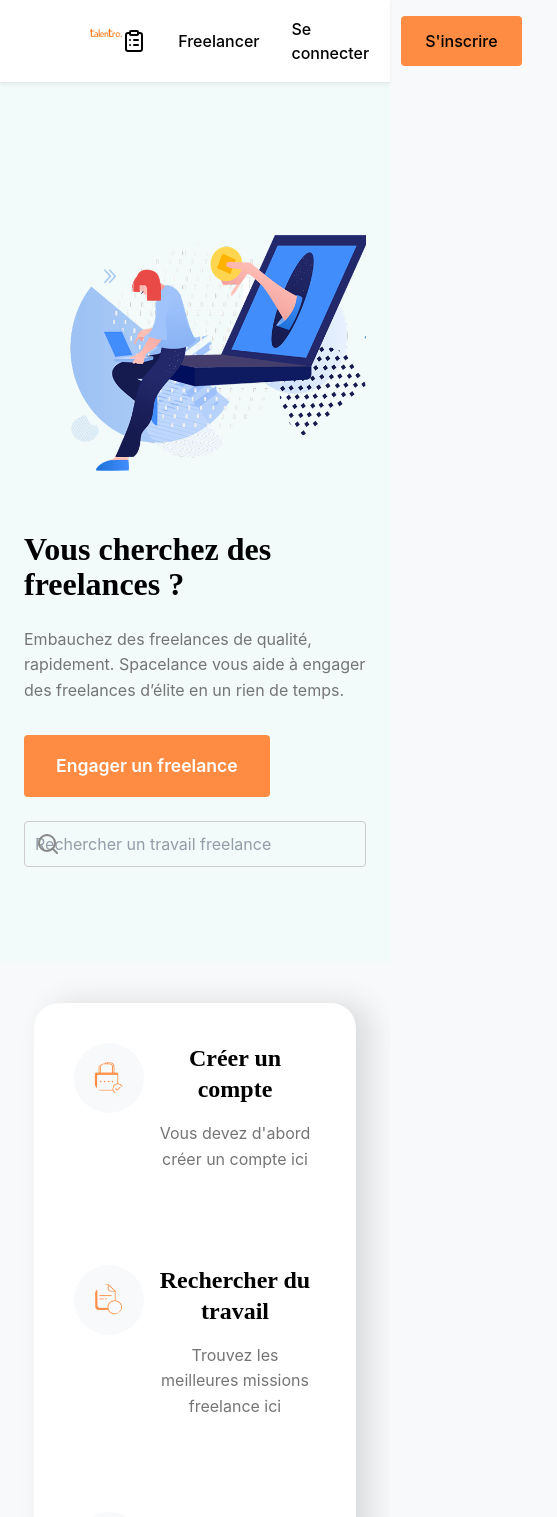
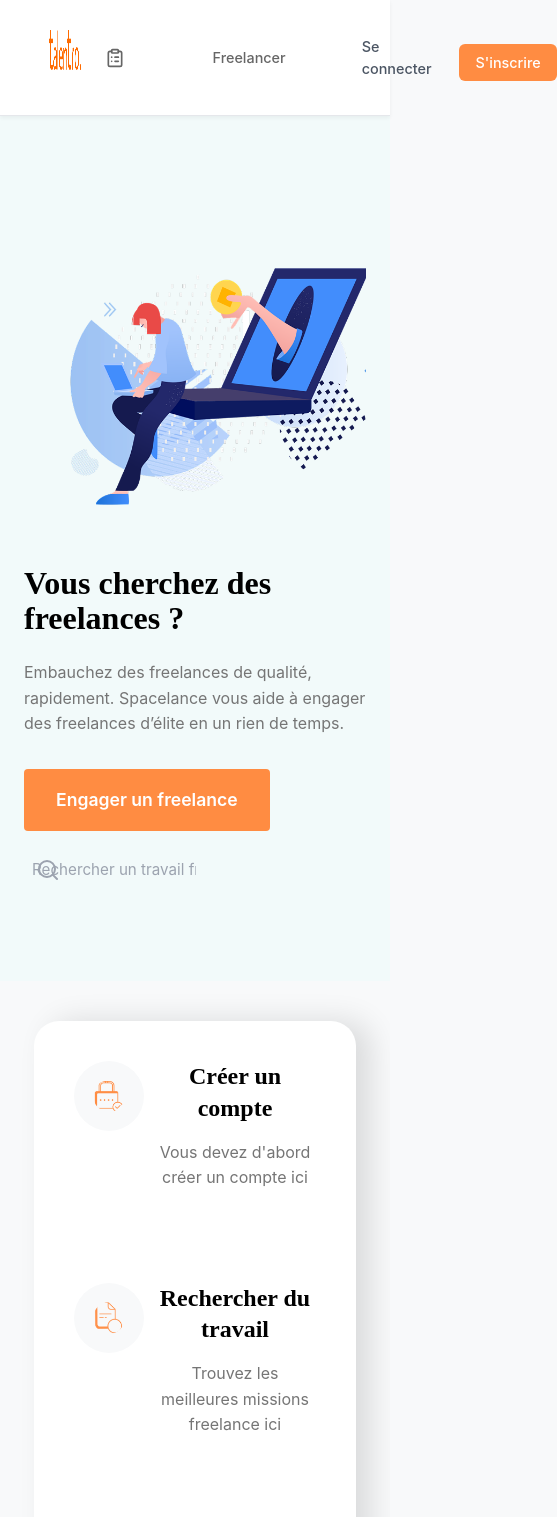
Before and after one commit to latum0/AIE, a React (Vite) app: page /home in a window 390 px wide. Shown: the top 1517 px of the page, 557 px wide, since content can reach past the window. Built offline with nearby package versions, Linux system fonts and the light colour scheme.

Commit message:
styling search

```diff
--- a/src/components/ui/Header.css
+++ b/src/components/ui/Header.css
@@ -1,136 +1,302 @@
+/* Header Base Styles */
 .header {
   position: sticky;
   top: 0;
-  z-index: 100; /* Makes sure it appears above other elements */
+  z-index: 100;
+  background-color: white;
+  box-shadow: 0 2px 10px rgba(0, 0, 0, 0.08);
+  padding: 0.75rem 0;
 }
 
-  .header-content {
-
-    width: 80%;
+.header-container {
+  width: 90%;
+  max-width: 1400px;
   margin: 0 auto;
   display: flex;
   justify-content: space-between;
   align-items: center;
-    padding: 0 2rem;
 }
 
-  .logoAIE{
-    width: 200px;
-    height: 30px;
-    cursor: pointer;
+.header-left {
+  display: flex;
+  align-items: center;
+  gap: 2rem;
+}
+
+/* Logo Styles */
+.logo-container {
+  display: flex;
+  align-items: center;
+}
+
+.logo {
+  height: 40px;
+  width: auto;
+  transition: transform 0.2s ease;
+}
+
+.logo:hover {
+  transform: scale(1.05);
+}
+
+/* Search Bar Styles */
+.search-container {
+  position: relative;
+  width: 350px;
 }
 
 .search-bar {
-  position: relative;
-  margin: 0 20px;
-  width: 300px;  /* Adjust width as needed */
+  display: flex;
+  align-items: center;
+  background-color: #f5f7fa;
+  border-radius: 8px;
+  padding: 0.5rem 1rem;
+  transition: all 0.2s ease;
+  border: 1px solid transparent;
 }
 
-/* Search input styling */
-.search-input {
-  width: 100%;
-  padding: 10px 45px 10px 10px; /* Right padding leaves space for the icon */
-  font-size: 16px;
-  border: 1px solid #ccc;
-  border-radius: 4px;
+.search-bar:focus-within {
+  background-color: white;
+  border-color: #FF8C42;
+  box-shadow: 0 0 0 3px rgba(255, 140, 66, 0.2);
 }
 
-/* Search icon in the input */
-.search-icon {
-  position: absolute;
-  right: 10px;
-  top: 50%;
-  transform: translateY(-50%);
-  color: #888;
-  pointer-events: none;
+.search-input {
+  background: transparent;
+  border: none;
+  outline: none;
+  width: 100%;
+  padding: 0.25rem 0.5rem;
+  font-size: 0.95rem;
+  color: #333;
 }
 
-/* Suggestions dropdown */
+.search-input::placeholder {
+  color: #9ca3af;
+}
+
+.search-icon {
+  color: #9ca3af;
+  min-width: 20px;
+}
+
+.search-bar:focus-within .search-icon {
+  color: #FF8C42;
+}
+
+/* Suggestions Dropdown */
 .suggestions-dropdown {
   position: absolute;
-  top: 100%;
+  top: calc(100% + 5px);
   left: 0;
   right: 0;
-  background: #fff;
-  border: 1px solid #ccc;
-  border-top: none;
+  background: white;
+  border-radius: 8px;
+  box-shadow: 0 4px 12px rgba(0, 0, 0, 0.1);
   z-index: 10;
-  max-height: 200px;
+  max-height: 250px;
   overflow-y: auto;
   list-style: none;
   margin: 0;
+  padding: 0.5rem 0;
+  border: 1px solid #eaeaea;
+}
+
+.suggestion-item {
+  padding: 0.75rem 1rem;
+  cursor: pointer;
+  transition: background-color 0.15s ease;
+  font-size: 0.95rem;
+}
+
+.suggestion-item:hover {
+  background-color: #f9fafb;
+  color: #FF8C42;
+}
+
+/* Navigation Links */
+.nav-links {
+  display: flex;
+  align-items: center;
+  gap: 1.5rem;
+}
+
+.nav-link {
+  color: #4b5563;
+  text-decoration: none;
+  font-weight: 500;
+  font-size: 0.95rem;
+  padding: 0.5rem;
+  border-radius: 6px;
+  transition: all 0.2s ease;
+}
+
+.nav-link:hover {
+  color: #FF8C42;
+  background-color: rgba(255, 140, 66, 0.08);
+}
+
+.icon-link {
+  display: flex;
+  align-items: center;
+  justify-content: center;
+  padding: 0.5rem;
+}
+
+/* Auth Buttons */
+.auth-buttons {
+  display: flex;
+  align-items: center;
+  gap: 1rem;
+}
+
+.signin-link {
+  color: #4b5563;
+  text-decoration: none;
+  font-weight: 500;
+  font-size: 0.95rem;
+  padding: 0.5rem 0.75rem;
+  border-radius: 6px;
+  transition: all 0.2s ease;
+}
+
+.signin-link:hover {
+  color: #FF8C42;
+  background-color: rgba(255, 140, 66, 0.08);
+}
+
+.signup-button {
+  background: #FF8C42;
+  color: white;
+  padding: 0.6rem 1.2rem;
+  border: none;
+  border-radius: 6px;
+  font-weight: 500;
+  font-size: 0.95rem;
+  cursor: pointer;
+  transition: all 0.2s ease;
+  text-decoration: none;
+  display: inline-block;
+}
+
+.signup-button:hover {
+  background: #ff7a24;
+  transform: translateY(-1px);
+  box-shadow: 0 4px 12px rgba(255, 140, 66, 0.25);
+}
+
+/* User Menu */
+.user-menu-container {
+  position: relative;
+}
+
+.user-menu-button {
+  background: none;
+  border: none;
+  cursor: pointer;
+  display: flex;
+  align-items: center;
+  justify-content: center;
   padding: 0;
 }
 
-/* Each suggestion item */
-.suggestion-item {
-  padding: 8px 10px;
-  cursor: pointer;
+.user-initial {
+  display: flex;
+  align-items: center;
+  justify-content: center;
+  width: 40px;
+  height: 40px;
+  background-color: #FF8C42;
+  color: white;
+  border-radius: 50%;
+  font-weight: 600;
+  font-size: 1rem;
+  transition: all 0.2s ease;
 }
 
-.suggestion-item:hover {
-  background-color: #f0f0f0;
+.user-menu-button:hover .user-initial {
+  transform: scale(1.05);
+  box-shadow: 0 2px 8px rgba(255, 140, 66, 0.3);
 }
 
-  .logo {
-    font-size: 1.5rem;
-    font-weight: 700;
-    color: #2A254B;
+.user-dropdown {
+  position: absolute;
+  top: calc(100% + 10px);
+  right: 0;
+  background: white;
+  border-radius: 8px;
+  box-shadow: 0 4px 12px rgba(0, 0, 0, 0.1);
+  width: 180px;
+  z-index: 20;
+  overflow: hidden;
+  border: 1px solid #eaeaea;
+}
+
+.dropdown-item {
+  display: block;
+  padding: 0.75rem 1rem;
+  text-decoration: none;
+  color: #4b5563;
+  font-size: 0.95rem;
+  transition: all 0.15s ease;
+  cursor: pointer;
+  width: 100%;
+  text-align: left;
+  background: none;
+  border: none;
+}
+
+.dropdown-item:hover {
+  background-color: #f9fafb;
+  color: #FF8C42;
+}
+
+.logout-item {
+  border-top: 1px solid #eaeaea;
+  color: #ef4444;
+}
+
+.logout-item:hover {
+  background-color: #fef2f2;
+  color: #dc2626;
+}
+
+/* Responsive Styles */
+@media (max-width: 1024px) {
+  .search-container {
+    width: 280px;
+  }
+}
+
+@media (max-width: 768px) {
+  .header-container {
+    width: 95%;
+  }
+
+  .search-container {
+    width: 220px;
   }
 
   .nav-links {
-    display: flex;
-    gap: 2rem;
-    align-items: center;
+    gap: 1rem;
+  }
 }
 
-  .nav-links a {
-    color: #000000;
-    text-decoration: none;
-    font-weight: 500;
+@media (max-width: 640px) {
+  .header-left {
+    gap: 1rem;
   }
 
-  .join-btn {
-    background: #FF8C42;
-    color: white;
-    padding: 0.8rem 1.5rem;
-    border: none;
-    border-radius: 4px;
-    cursor: pointer;
-    transition: all 0.3s ease;
+  .search-container {
+    width: 180px;
   }
 
-  .join-btn:hover {
-    background: #f06712;
-  }
-  /* Ajoutez ces styles à votre fichier Header.css */
-
-.user-info, .user-menu {
-  display: flex;
-  align-items: center;
-  gap: 15px;
+  .signin-link, .nav-link {
+    font-size: 0.9rem;
   }
 
-.logout-btn {
-  background: #FF8C42;
-    color: white;
-    padding: 0.8rem 1.5rem;
-    border: none;
-    border-radius: 4px;
-    cursor: pointer;
-    transition: all 0.3s ease;
+  .signup-button {
+    padding: 0.5rem 1rem;
+    font-size: 0.9rem;
   }
-
-.logout-btn:hover {
-  background: #f5f5f5;
 }
-
-.profile-link {
-  color: #333;
-  text-decoration: none;
-  font-weight: 500;
-}
-
-.profile-link:hover {
-  text-decoration: underline;
-}
--- a/src/components/ui/Header.jsx
+++ b/src/components/ui/Header.jsx
@@ -2,9 +2,8 @@
 import React, { useState, useEffect } from 'react';
 import { Link, useNavigate } from 'react-router-dom';
 import axios from 'axios';
-import { Search } from 'lucide-react';
+import { Search, ClipboardList } from 'lucide-react';
 import './Header.css';
-import { ClipboardList } from "lucide-react";
 
 const Header = ({ toggleSidebar }) => {
   const navigate = useNavigate();
@@ -14,11 +13,12 @@ const Header = ({ toggleSidebar }) => {
   // New states for search functionality
   const [searchQuery, setSearchQuery] = useState('');
   const [suggestions, setSuggestions] = useState([]);
+  const [isUserMenuOpen, setIsUserMenuOpen] = useState(false);
 
   // Debounce and fetch suggestions on search query change
   useEffect(() => {
     const delayDebounceFn = setTimeout(() => {
-      if (searchQuery.trim() !== '') {
+      if (searchQuery.trim() !== "") {
         axios
           .get(`http://localhost:5000/api/gigs/categories/search?query=${encodeURIComponent(searchQuery)}`)
           .then((res) => {
@@ -55,21 +55,26 @@ const Header = ({ toggleSidebar }) => {
     }
   };
 
+  const toggleUserMenu = () => {
+    setIsUserMenuOpen(!isUserMenuOpen);
+  };
+
   return (
     <header className="header">
-      <div className="header-content">
-
-
-        <Link to={isLoggedIn ? '/Gigspage' : '/home'}>
-
+      <div className="header-container">
+        <div className="header-left">
+          <Link to={isLoggedIn ? '/Gigspage' : '/home'} className="logo-container">
             <img
               src="/src/assets/icons/untitled-12.png"
               alt="Logo"
               className="logo"
             />
           </Link>
+
           {isLoggedIn && (
+            <div className="search-container">
               <div className="search-bar">
+
                 <input
                   type="text"
                   placeholder="Rechercher …"
@@ -77,7 +82,7 @@ const Header = ({ toggleSidebar }) => {
                   value={searchQuery}
                   onChange={(e) => setSearchQuery(e.target.value)}
                 />
-            <Search size={24} className="search-icon" />
+              </div>
               {suggestions.length > 0 && (
                 <ul className="suggestions-dropdown">
                   {suggestions.map((item, idx) => (
@@ -93,34 +98,45 @@ const Header = ({ toggleSidebar }) => {
               )}
             </div>
           )}
+        </div>
+
         <nav className="nav-links">
+          <Link to="/Histor" className="nav-link icon-link">
+            <ClipboardList size={20} />
+          </Link>
 
-          <Link to="/Histor" className="seller-link">
-        <ClipboardList />
-      </Link>
           <Link
             to={user ? `/freelancer/${user._id || user.id}/dashboard` : '/freelancer'}
-            className="seller-link"
+            className="nav-link"
           >
             Freelancer
           </Link>
+
           {!isLoggedIn ? (
-            <>
+            <div className="auth-buttons">
               <Link to="/login" className="signin-link">
                 Se connecter
               </Link>
-              <Link to="/signup" className="join-btn">
+              <Link to="/signup" className="signup-button">
                 S'inscrire
               </Link>
-            </>
+            </div>
           ) : (
-            <div className="user-menu">
-              <Link to="/profile" className="profile-link">
-                <span>Mon compte</span>
+            <div className="user-menu-container">
+              <button onClick={toggleUserMenu} className="user-menu-button">
+                <span className="user-initial">{user?.name?.charAt(0) || 'U'}</span>
+              </button>
+
+              {isUserMenuOpen && (
+                <div className="user-dropdown">
+                  <Link to="/profile" className="dropdown-item">
+                    Mon compte
                   </Link>
-              <button onClick={handleLogout} className="logout-btn">
+                  <button onClick={handleLogout} className="dropdown-item logout-item">
                     Déconnexion
                   </button>
+                </div>
+              )}
             </div>
           )}
         </nav>
```
Lines whose indentation alone changed are shown as unchanged.
